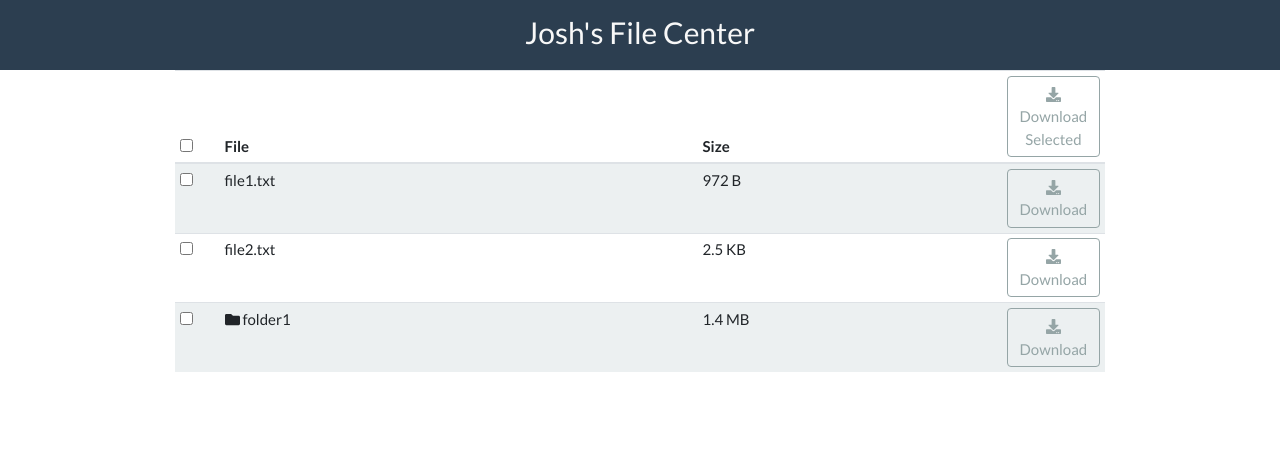
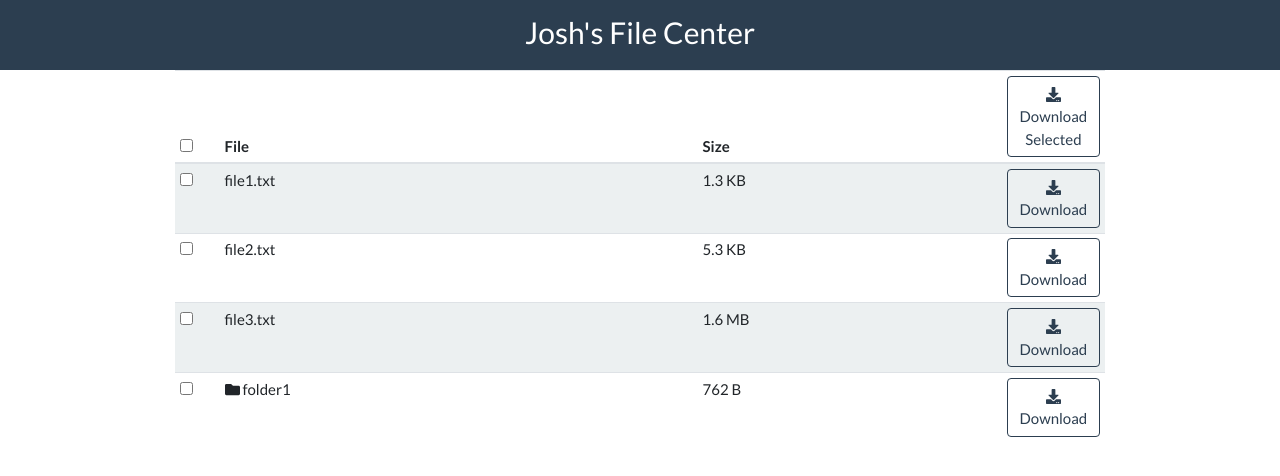
Before and after one commit to joshatron/File-Center, an Angular app in the folder file-center/: page / in a window 1280 px wide. Shown: the top 476 px of the page. Built offline with nearby package versions, Linux system fonts and the light colour scheme.

Commit message:
Started adding files component

```diff
--- a/file-center/src/app/app.component.css
+++ b/file-center/src/app/app.component.css
@@ -1,10 +1,7 @@
-/* You can add global styles to this file, and also import other style files */
 #header {
-    background: #2C3E50;
     height: 70px;
     width: 100%;
     padding-top: 10px;
     text-align: center;
-    color: #F8F8F8;
     font-size: 30px;
 }
--- a/file-center/src/app/app.component.html
+++ b/file-center/src/app/app.component.html
@@ -1,40 +1,6 @@
 <!--The content below is only a placeholder and can be replaced.-->
-<div id="header">
+<div id="header" class="bg-primary text-white">
     {{getTitle()}}
 </div>
 
-<div class="col-md-9" style="margin: 0px auto;">
-    <table class="table table-striped table-sm">
-        <thead>
-            <tr>
-                <th style="width: 5%"><input type="checkbox" /></th>
-                <th style="width: 55%">File</th>
-                <th style="width: 35%">Size</th>
-                <th style="width: 5%">
-                    <button class="btn btn-outline-secondary float-right">
-                        <fa-icon [icon]="faDownload"></fa-icon>
-                        Download Selected
-                    </button>
-                </th>
-            </tr>
-        </thead>
-        <tbody>
-            <tr *ngFor="let file of getFiles()">
-                <td><input type="checkbox" [(ngModel)]="file.selected" /></td>
-                <td>
-                    <fa-icon *ngIf="file.type === 'directory'" [icon]="faFolder"></fa-icon>
-                    {{file.name}}
-                </td>
-                <td>{{getPrettySize(file.size)}}</td>
-                <td>
-                    <button class="btn btn-outline-secondary float-right">
-                        <fa-icon [icon]="faDownload"></fa-icon>
-                        Download
-                    </button>
-                </td>
-            </tr>
-        </tbody>
-        <tfoot>
-        </tfoot>
-    </table>
-</div>
+<files></files>
--- a/file-center/src/app/app.component.ts
+++ b/file-center/src/app/app.component.ts
@@ -1,41 +1,14 @@
-import { Component } from '@angular/core';
-import { Model } from "./model";
-import { faDownload, faFolder } from '@fortawesome/free-solid-svg-icons';
+import { Component } from "@angular/core";
 
 @Component({
-    selector: 'file-center',
-    templateUrl: './app.component.html',
-    styleUrls: ['./app.component.css']
+    selector: "file-center",
+    templateUrl: "./app.component.html",
+    styleUrls: ["./app.component.css"]
 })
 export class AppComponent {
-    faDownload = faDownload;
-    faFolder = faFolder;
-    title = 'file-center';
-    model = new Model();
+    title = "file-center";
 
     getTitle() {
-        return this.model.title;
-    }
-
-    getFiles() {
-        return this.model.files;
-    }
-
-    getPrettySize(size) {
-        if(size >= 1000000000000) {
-            return (size / 1000000000000).toFixed(1) + ' TB';
-        }
-        else if(size >= 1000000000) {
-            return (size / 1000000000).toFixed(1) + ' GB';
-        }
-        else if(size >= 1000000) {
-            return (size / 1000000).toFixed(1) + ' MB';
-        }
-        else if(size >= 1000) {
-            return (size / 1000).toFixed(1) + ' KB';
-        }
-        else {
-            return size + ' B';
-        }
+        return "Josh's File Center";
     }
 }
--- /dev/null
+++ b/file-center/src/app/files/files.component.html
@@ -0,0 +1,35 @@
+<div class="col-md-9" style="margin: 0px auto;">
+    <table class="table table-striped table-sm">
+        <thead>
+            <tr>
+                <th style="width: 5%"><input type="checkbox" /></th>
+                <th style="width: 55%">File</th>
+                <th style="width: 35%">Size</th>
+                <th style="width: 5%">
+                    <button class="btn btn-outline-primary float-right">
+                        <fa-icon [icon]="faDownload"></fa-icon>
+                        Download Selected
+                    </button>
+                </th>
+            </tr>
+        </thead>
+        <tbody>
+            <tr *ngFor="let file of files">
+                <td><input type="checkbox" [(ngModel)]="file.selected" /></td>
+                <td>
+                    <fa-icon *ngIf="file.type === 'directory'" [icon]="faFolder"></fa-icon>
+                    {{file.name}}
+                </td>
+                <td>{{getPrettySize(file.size)}}</td>
+                <td>
+                    <button class="btn btn-outline-primary float-right">
+                        <fa-icon [icon]="faDownload"></fa-icon>
+                        Download
+                    </button>
+                </td>
+            </tr>
+        </tbody>
+        <tfoot>
+        </tfoot>
+    </table>
+</div>
--- /dev/null
+++ b/file-center/src/app/files/files.component.ts
@@ -0,0 +1,38 @@
+import { Component } from "@angular/core";
+import { File } from "../model/file.model";
+import { FileRepository } from "../model/file.repository";
+import { faDownload, faFolder } from '@fortawesome/free-solid-svg-icons';
+
+@Component({
+    selector: "files",
+    templateUrl: "files.component.html"
+})
+
+export class FilesComponent {
+    faDownload = faDownload;
+    faFolder = faFolder;
+
+    constructor(private repository: FileRepository) {}
+
+    get files(): File[] {
+        return this.repository.getFiles();
+    }
+
+    getPrettySize(size) {
+        if(size >= 1000000000000) {
+            return (size / 1000000000000).toFixed(1) + ' TB';
+        }
+        else if(size >= 1000000000) {
+            return (size / 1000000000).toFixed(1) + ' GB';
+        }
+        else if(size >= 1000000) {
+            return (size / 1000000).toFixed(1) + ' MB';
+        }
+        else if(size >= 1000) {
+            return (size / 1000).toFixed(1) + ' KB';
+        }
+        else {
+            return size + ' B';
+        }
+    }
+}
--- a/file-center/src/app/model/model.module.ts
+++ b/file-center/src/app/model/model.module.ts
@@ -1,8 +1,9 @@
-improt { NgModule } from "@angular/core";
+import { NgModule } from "@angular/core";
 import { FileRepository } from "./file.repository";
 import { StaticDataSource } from "./static.datasource";
 
-@NGModule({
-    providers: [FileRepository, StaticdataSource]
+@NgModule({
+    providers: [FileRepository, StaticDataSource]
 })
+
 export class ModelModule {}
```
Also changed, not shown: file-center/src/app/app.module.ts (+5 -7 lines), file-center/src/app/files/files.module.ts (added, +14 -0 lines), 1 other file (tests, documents, lock files or other folders).
